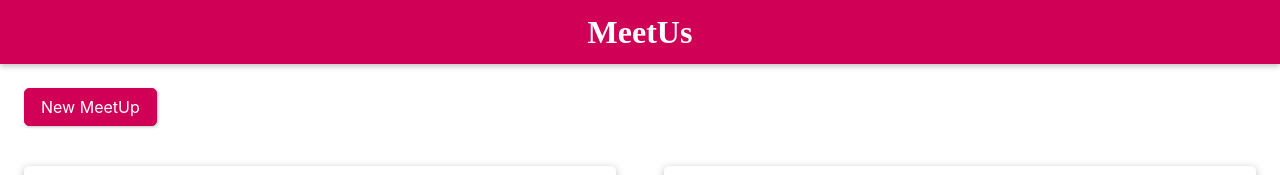
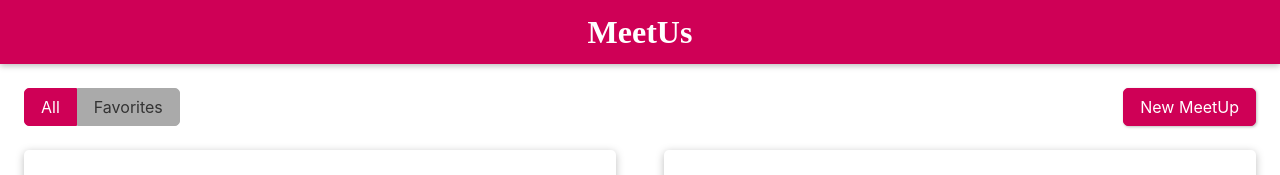
Before and after one commit to BacelarVitor/meetus, a Svelte app: page / in a window 1280 px wide. Shown: the top 175 px of the page. Built offline with nearby package versions, Linux system fonts and the light colour scheme.

Commit message:
create a filter for favorites meetups

```diff
--- a/src/App.svelte
+++ b/src/App.svelte
@@ -35,13 +35,10 @@
 <Header />
 <main>
   {#if page === 'list'}
-    <div class="meetup-controls">
-      <Button on:click={toggleShowForm}>New MeetUp</Button>
-    </div>
     {#if showForm}
         <EditForm on:save={toggleShowForm}  on:cancel={toggleShowForm} id={meetUpId} />
     {/if}
-    <MeetUpGrid meetUps={$meetUps}  on:showdetails={showDetails} on:edit={editMeetUp}/>
+    <MeetUpGrid meetUps={$meetUps}  on:showdetails={showDetails} on:edit={editMeetUp} on:add={toggleShowForm}/>
   {:else}
     <MeetUpDetails id={meetUpId} on:close={goToList} />
   {/if}
@@ -51,9 +48,4 @@
   main {
     margin-top: 5rem;
   }
-
-  .meetup-controls {
-    margin: 1rem;
-  }
-
 </style>
--- /dev/null
+++ b/src/MeetUp/MeetUpFilter.svelte
@@ -0,0 +1,54 @@
+<script>
+  import { createEventDispatcher } from 'svelte';
+  const dispatch = createEventDispatcher();
+
+  let isFavoriteSelected = false;
+</script>
+
+<div>
+  <button class:active={!isFavoriteSelected} on:click={() => {
+      isFavoriteSelected = false;
+      dispatch('selected', { favoritesOnly: false })
+    }}>All</button>
+  <button  class:active={isFavoriteSelected} on:click={() => {
+      isFavoriteSelected = true;
+      dispatch('selected', { favoritesOnly: true })
+  }}>
+    Favorites
+  </button>
+</div>
+
+<style>
+  div {
+    font-size: 0px;
+  }
+
+  button {
+    background: #aaaaaa;
+    font: inherit;
+    font-size: 1rem;
+    cursor: pointer;
+    border: 1px solid #aaaaaa;
+    padding: 0.5rem 1rem;
+  }
+
+  button:focus {
+    outline: none;
+  }
+
+  button:first-of-type {
+    border-radius: 5px 0 0 5px;
+  }
+
+  button:last-of-type {
+    border-radius: 0 5px 5px 0;
+  }
+
+  button:hover,
+  button:active,
+  .active {
+    background: #cf0056;
+    border-color: #cf0056;
+    color: white;
+  }
+</style>
--- a/src/MeetUp/MeetUpGrid.svelte
+++ b/src/MeetUp/MeetUpGrid.svelte
@@ -1,17 +1,38 @@
 <script>
-  import MeetUp from "./MeetUpItem.svelte";
+  import { createEventDispatcher } from 'svelte';
+  import MeetUp from './MeetUpItem.svelte';
+  import MeetUpFilter from './MeetUpFilter.svelte';
+  import Button from '../UI/Button.svelte';
+
   export let meetUps;
+  let favoritesOnly = false;
+
+  $: filteredMeetUps = favoritesOnly ? meetUps.filter(m => m.isFavorite) : [...meetUps]
+
+  function filter(event) {
+    favoritesOnly = event.detail.favoritesOnly;
+  }
+
+  const dispatch = createEventDispatcher();
 </script>
-
+<section id="meetup-controls">
+  <MeetUpFilter on:selected={filter} />
+  <Button on:click={() => dispatch('add')}>New MeetUp</Button>
+</section>
 <section id="meetups">
-  {#each meetUps as meetUp, i (meetUp.id)}
+  {#each filteredMeetUps as meetUp, i (meetUp.id)}
     <!-- svelte-ignore missing-declaration -->
     <MeetUp {...meetUp}  on:showdetails on:edit />
   {/each}
 </section>
 
 <style>
-  section {
+  #meetup-controls {
+    margin: 0 1rem;
+    display: flex;
+    justify-content: space-between;
+  }
+  #meetups {
     width: 100%;
     display: grid;
     grid-template-columns: 1fr;
@@ -19,7 +40,7 @@
   }
 
   @media (min-width: 768px) {
-    section {
+    #meetups {
       grid-template-columns: repeat(2, 1fr);
     }
   }
```
Also changed, not shown: public/build/bundle.css, public/build/bundle.js, 1 other file (tests, documents, lock files or other folders).
